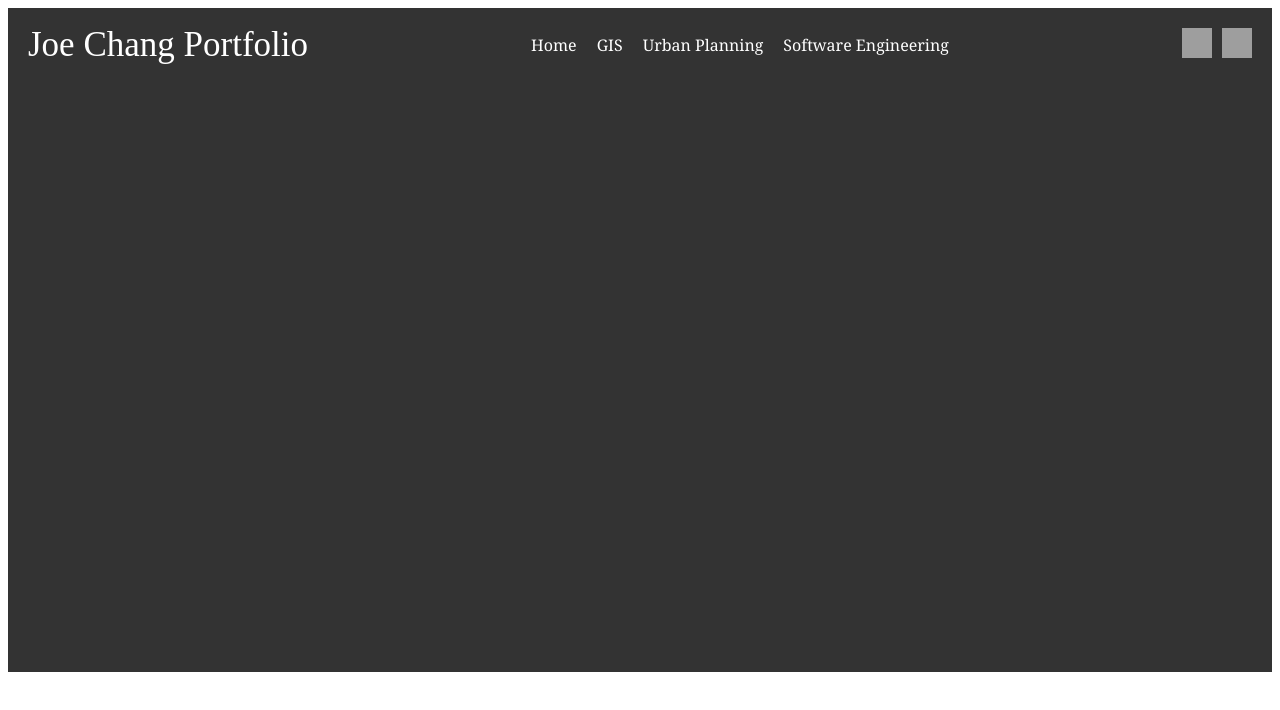
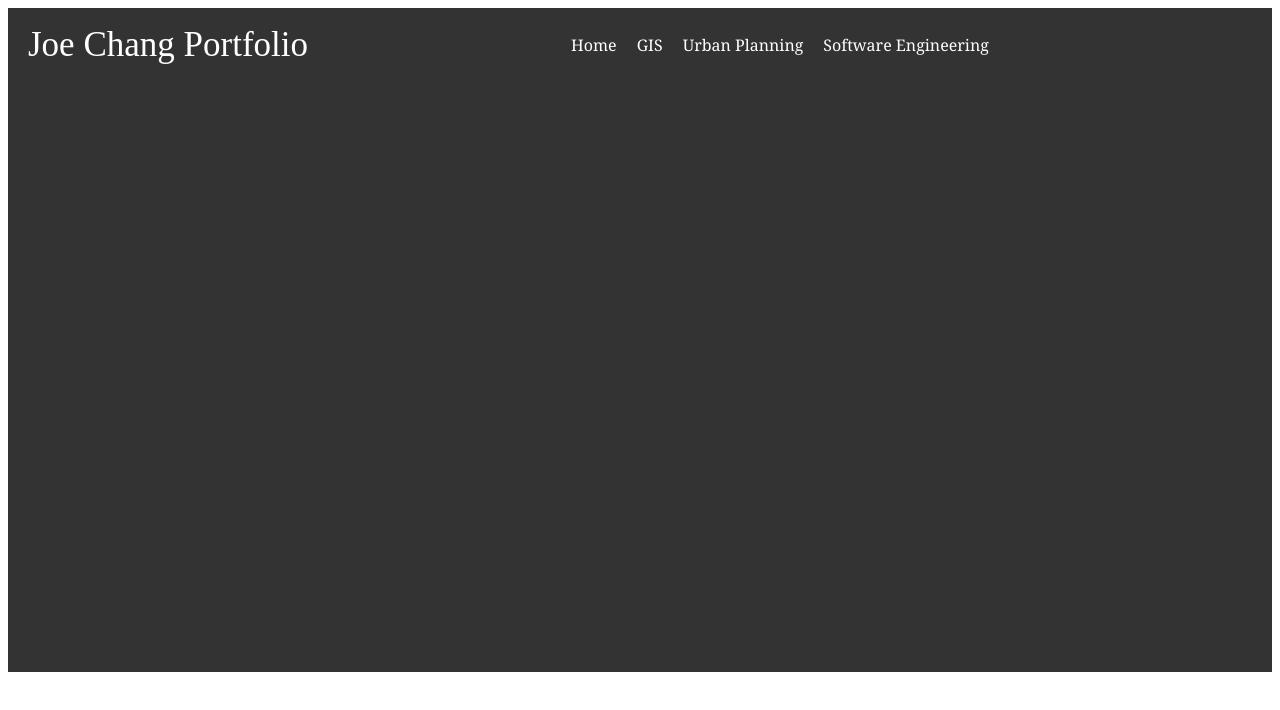
Before and after one commit to josephachang02/PortfolioApp, a React (Vite) app: page / in a window 1280 px wide. Shown: the top 710 px of the page. Built offline with nearby package versions, Linux system fonts and the light colour scheme; grey boxes are pictures that could not be loaded.

Commit message:
removed  images

```diff
--- a/src/components/Header/header.jsx
+++ b/src/components/Header/header.jsx
@@ -1,6 +1,6 @@
 import React from "react";
-import linkedinIcon from "../../../src/Images/CSS/linkedin.png"
-import instagramIcon from "../../../src/Images/CSS/ig.png"
+// import linkedinIcon from "../../../src/Images/CSS/linkedin.png"
+// import instagramIcon from "../../../src/Images/CSS/ig.png"
 
 const Header = () => {
 return (
@@ -40,12 +40,12 @@ return (
         </ul>
     </nav>
     <div className="social-icons">
-        <a href="https://www.linkedin.com/in/joechang022/">
+        {/* <a href="https://www.linkedin.com/in/joechang022/">
           <img src={linkedinIcon} alt="LinkedIn" className="icon"/>
         </a>
         <a href="https://www.instagram.com/joea_chang/">
-          <img src={instagramIcon} alt="Instagram" className="icon"/>
-        </a>
+          <img src={instagramIcon} alt="Instagram" className="icon"/> */}
+        {/* </a> */}
     </div>
     </header>
   );
```
